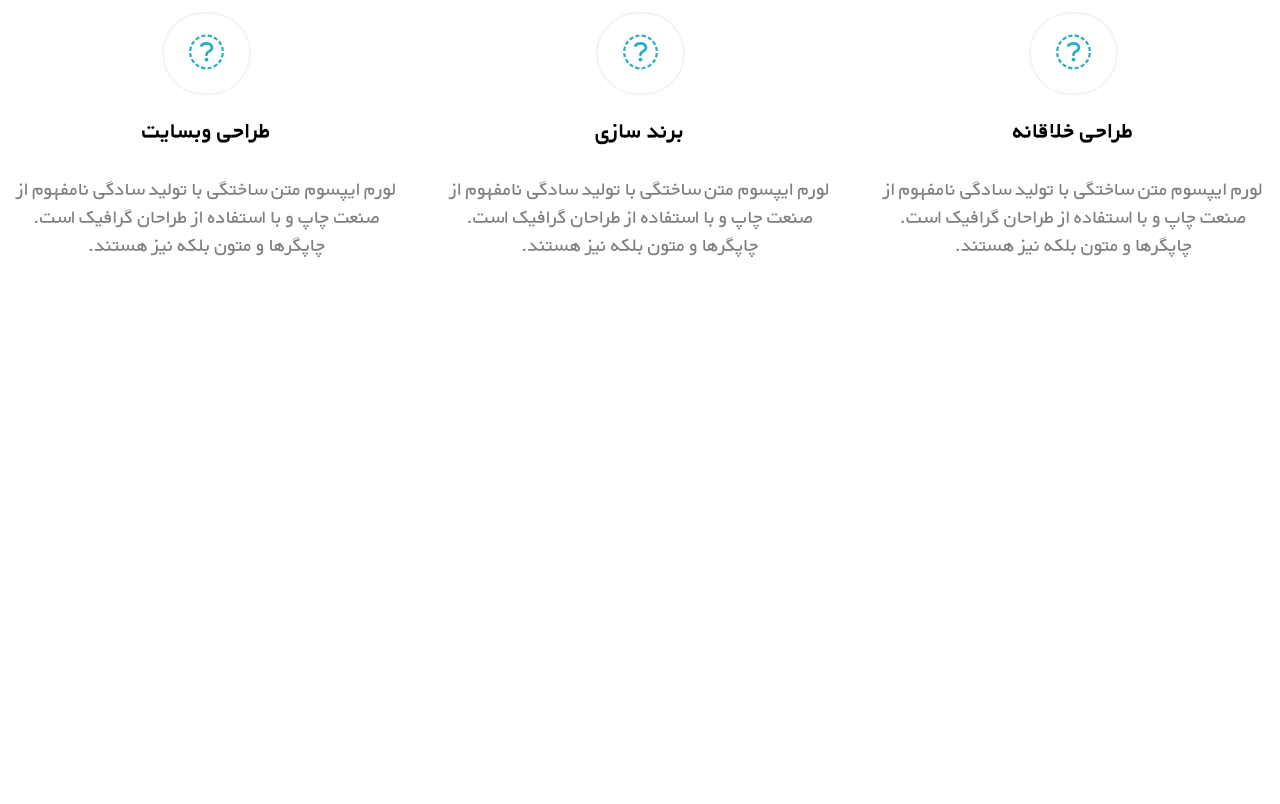
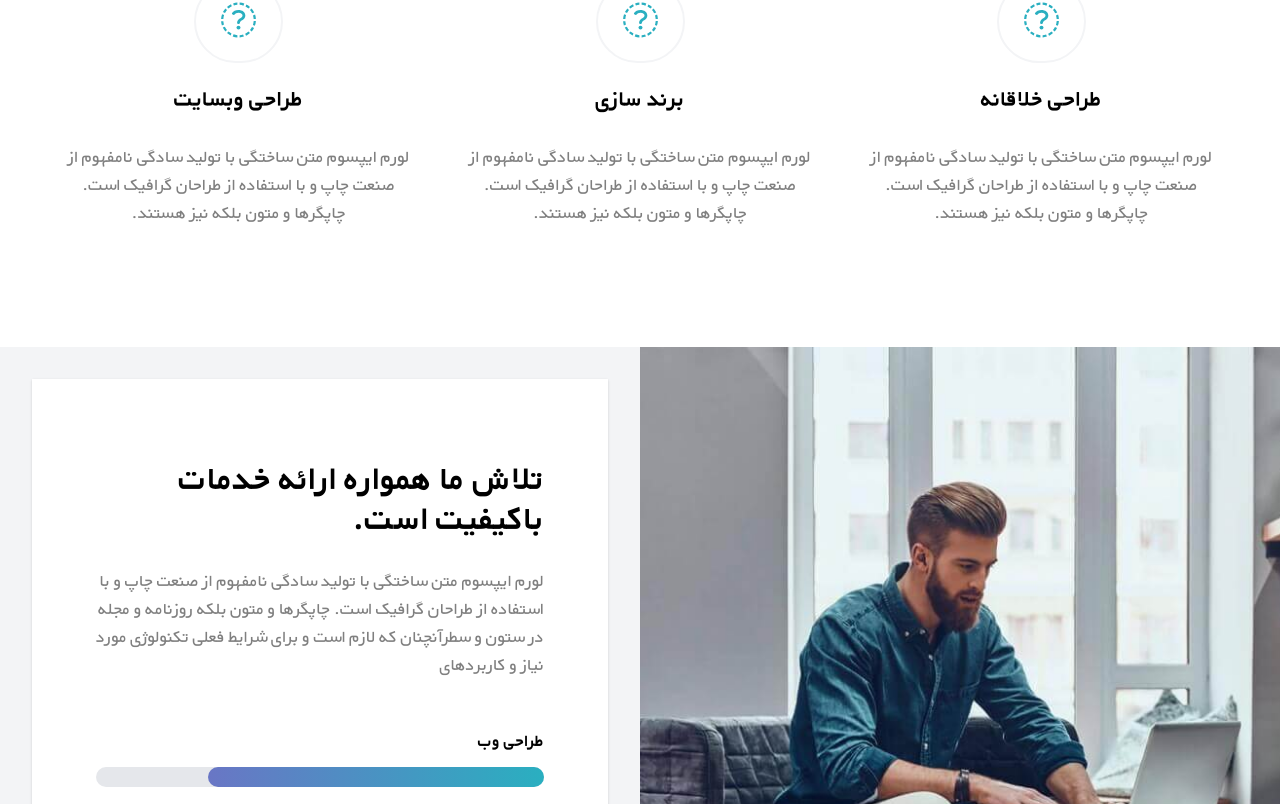
Before and after one commit to mostafamiri74/tailwind-portfolio-website, a website: page dist/index.html in a window 1280 px wide. Shown: the part 1236-2040 px from the top of the page. Before the commit the page ends 1647 px from the top, so only its background shows below. Drawn offline with nearby package versions, Linux system fonts and the light colour scheme.

Commit message:
add skills & services section

```diff
--- a/tailwind.css
+++ b/tailwind.css
@@ -30,7 +30,7 @@
   }
 
   .container {
-    @apply py-32 mx-auto text-center;
+    @apply px-12 py-24 mx-auto text-center;
   }
 
   .nav-scrolled {
@@ -45,6 +45,23 @@
     @apply text-lg;
   }
 
+  .skills__right-side {
+    background-image: url("../img/1.jpg");
+  }
+
+  .primary-gradient {
+    background: linear-gradient(to left, #2aafc0, #6976c5);
+  }
+
+  .border-bottom {
+    border-bottom: 1px solid #eeeeee;
+  }
+
+  .border-x {
+    border-left: 1px solid #eeeeee;
+    border-right: 1px solid #eeeeee;
+  }
+
   h1 {
     @apply mb-6 text-3xl sm:text-5xl xl:text-6xl font-headline dark:text-yellow-200;
   }
@@ -54,11 +71,15 @@
   }
   h3 {
     font-weight: 700;
-    @apply mb-3 text-xl md:mb-2 md:text-2xl xl:text-2xl font-headline dark:text-yellow-200;
+    @apply mb-3 text-xl md:mb-2 md:text-xl xl:text-2xl font-headline dark:text-yellow-200;
+  }
+  h5 {
+    font-weight: 700;
+    @apply text-sm md:text-base xl:text-lg font-headline dark:text-yellow-200;
   }
   p {
     color: #7f7f7f;
-    @apply text-lg xl:text-xl 2xl:text-2xl dark:text-gray-300;
+    @apply text-base xl:text-lg 2xl:text-xl dark:text-gray-300;
   }
   li {
     font-weight: 700;
```
Also changed, not shown: dist/css/styles.css, dist/index.html.
